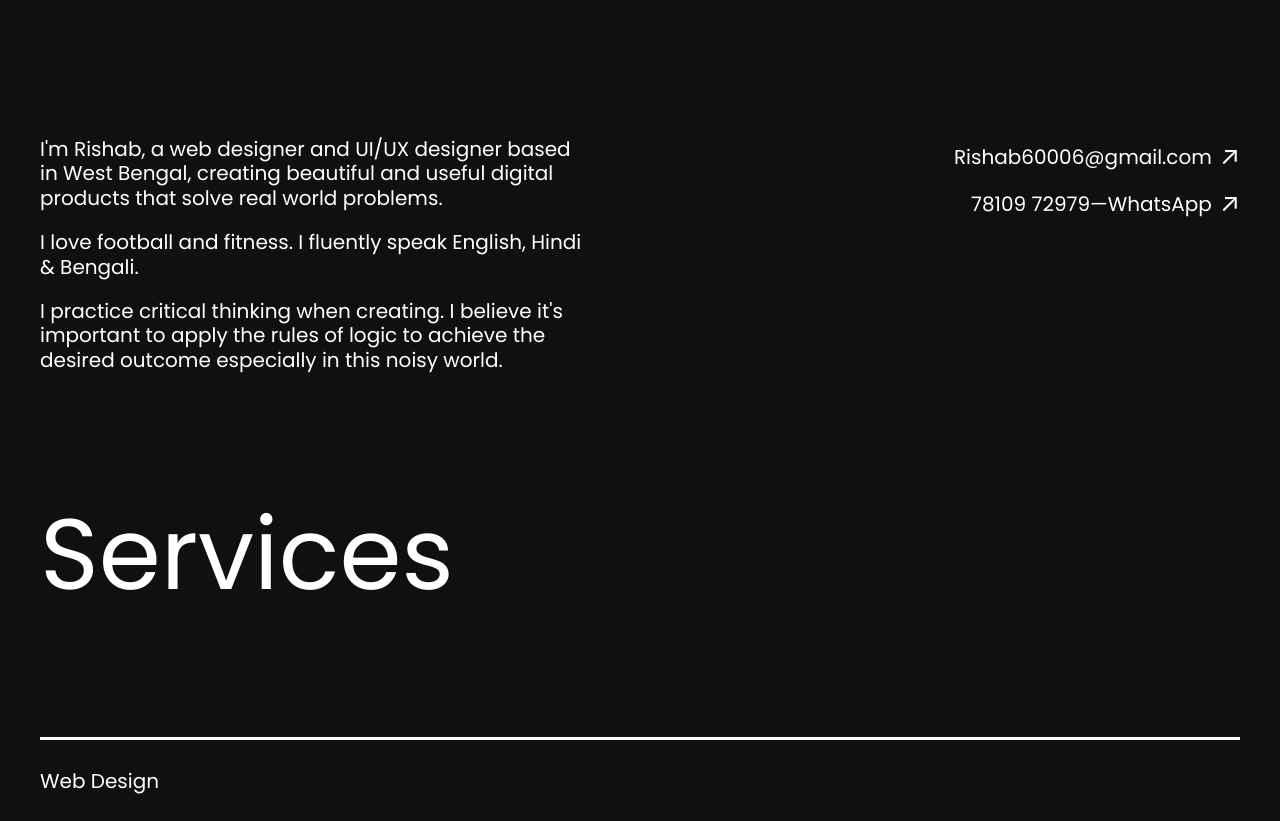
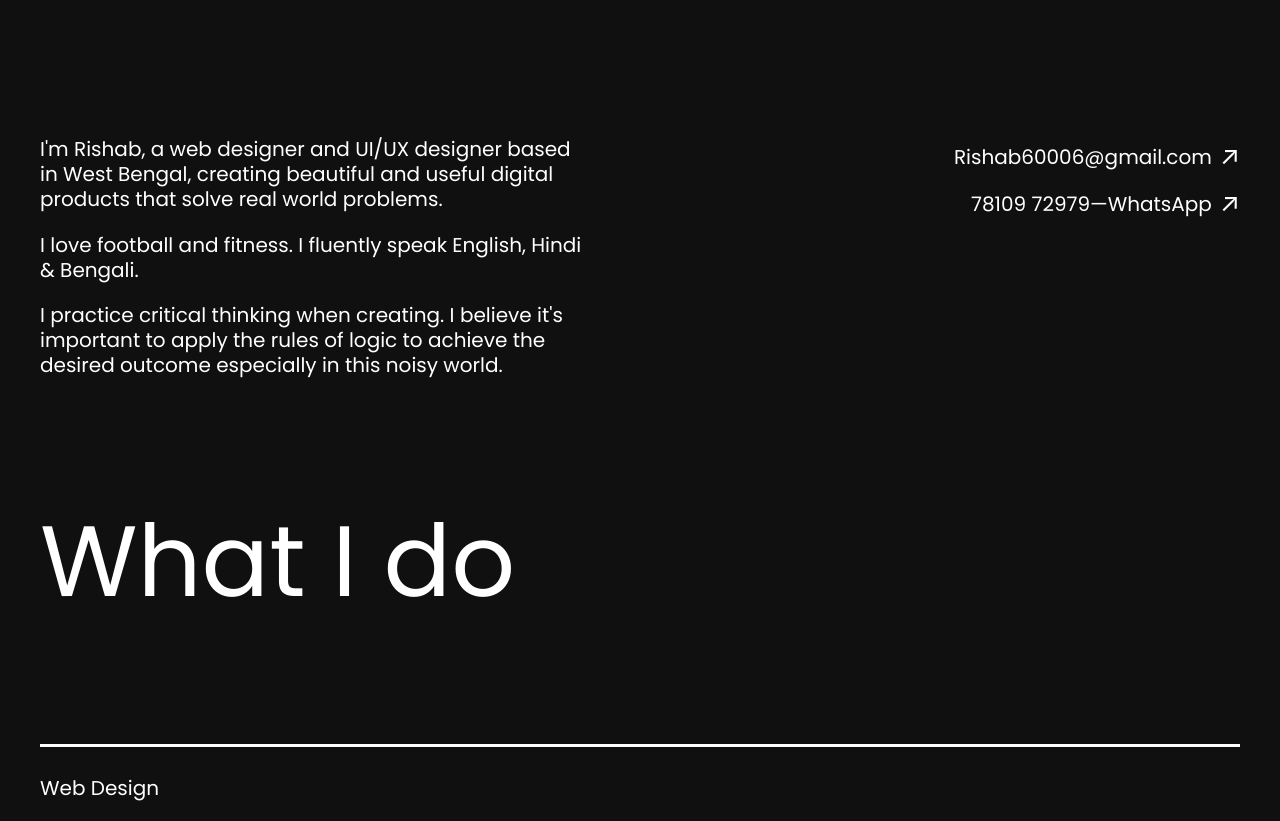
Before and after one commit to IAMBEASTRISHAB/rish-portfolio, a React (Vite) app: page /about in a window 1280 px wide. Shown: the part 360-1181 px from the top of the page. Built offline with nearby package versions, Linux system fonts and the light colour scheme.

Commit message:
Updated About page layout

```diff
--- a/src/pages/About.jsx
+++ b/src/pages/About.jsx
@@ -11,7 +11,7 @@ export default function About() {
         <div className="grid grid-cols-1 lg:grid-cols-2 gap-10 md:gap-12 lg:gap-24">
           {/* Left: About text */}
           <div className="max-w-auto">
-            <p className="text-[18px] md:text-[20px] leading-[122%] flex flex-col gap-y-4 md:gap-y-5">
+            <p className="text-[18px] md:text-[20px] leading-[126%] flex flex-col gap-y-4 md:gap-y-5">
               <span>
                 I'm Rishab, a web designer and UI/UX designer based in West Bengal,
                 creating beautiful and useful digital products that solve real
@@ -66,7 +66,7 @@ export default function About() {
       <section className="mt-20 md:mt-20 lg:mt-30">
         {/* Services Title */}
         <h2 className="text-[60px] md:text-[80px] lg:text-[100px] leading-tight mb-8 md:mb-16 lg:mb-30">
-          Services
+          What I do
         </h2>
 
         {/* Service Items */}
```
